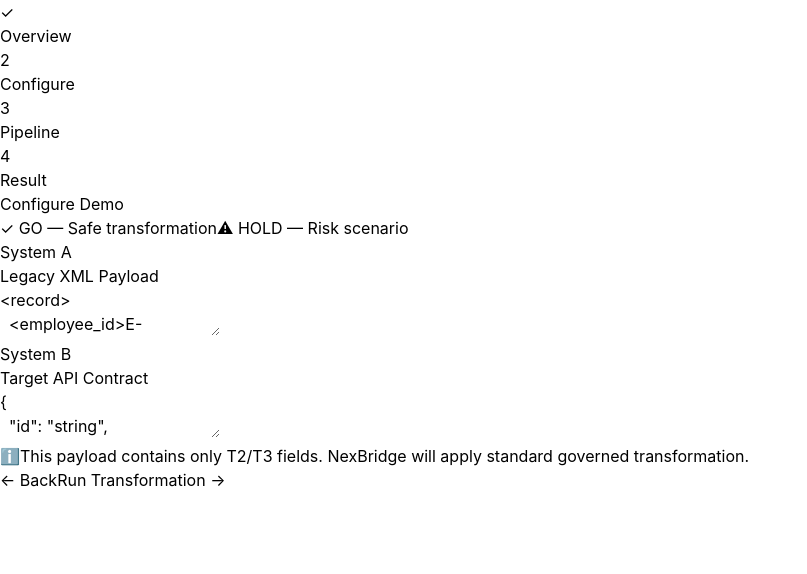
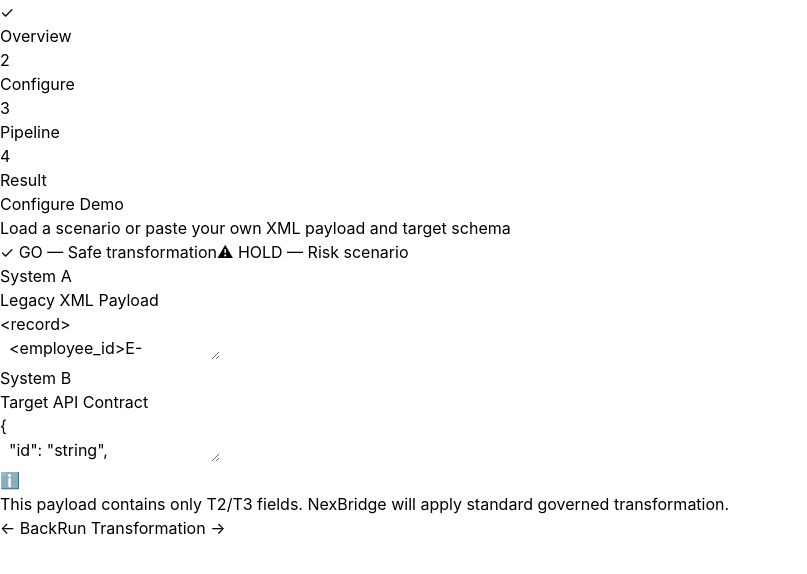
Before and after one commit to lasith-tekly/nexbridge, a React (Vite) app in the folder frontend/: page / in a window 1280 px wide. Both pictures are taken after a click on the button "See it in action →". Shown: the top 574 px of the page, without its empty margins (0-807 px from the left). Built offline with nearby package versions, Linux system fonts and the light colour scheme.

Commit message:
Complete ConfigurePage with ScenarioToggle, XmlViewer, and JsonViewer components

```diff
--- a/frontend/src/pages/ConfigurePage.tsx
+++ b/frontend/src/pages/ConfigurePage.tsx
@@ -1,4 +1,7 @@
 import React, { useState, useEffect } from 'react'
+import { ScenarioToggle } from '@/components/ScenarioToggle'
+import { XmlViewer } from '@/components/XmlViewer'
+import { JsonViewer } from '@/components/JsonViewer'
 import type { Scenario } from '@/types/nexbridge.types'
 
 interface ConfigurePageProps {
@@ -62,81 +65,70 @@
   return (
     <div className="min-h-[calc(100vh-120px)] bg-gray-950 px-4 py-8">
       <div className="max-w-6xl mx-auto">
-        <h1 className="text-3xl font-bold text-white mb-8">Configure Demo</h1>
-
-        <div className="flex gap-4 mb-8">
-          <button
-            onClick={() => setScenario('GO')}
-            className={`flex-1 py-3 px-6 rounded-lg font-semibold transition-colors ${
-              scenario === 'GO'
-                ? 'bg-indigo-600 text-white'
-                : 'bg-gray-800 text-gray-400 hover:bg-gray-700'
-            }`}
-          >
-            ✓ GO — Safe transformation
-          </button>
-          <button
-            onClick={() => setScenario('HOLD')}
-            className={`flex-1 py-3 px-6 rounded-lg font-semibold transition-colors ${
-              scenario === 'HOLD'
-                ? 'bg-indigo-600 text-white'
-                : 'bg-gray-800 text-gray-400 hover:bg-gray-700'
-            }`}
-          >
-            ⚠ HOLD — Risk scenario
-          </button>
+        <div className="mb-6">
+          <h1 className="text-3xl font-bold text-white">Configure Demo</h1>
+          <p className="text-gray-400 mt-2">
+            Load a scenario or paste your own XML payload and target schema
+          </p>
         </div>
 
-        <div className="grid grid-cols-1 md:grid-cols-2 gap-6 mb-6">
+        <div className="mb-6">
+          <ScenarioToggle scenario={scenario} onChange={setScenario} />
+        </div>
+
+        <div className="grid grid-cols-1 md:grid-cols-2 gap-6 mt-6">
           <div>
-            <h2 className="text-xl font-semibold text-white mb-2">System A</h2>
-            <p className="text-gray-400 text-sm mb-4">Legacy XML Payload</p>
-            <textarea
-              value={xmlValue}
-              onChange={(e) => setXmlValue(e.target.value)}
-              className="w-full h-64 bg-gray-900 border border-gray-800 rounded-lg p-4 text-green-400 font-mono text-sm resize-none focus:outline-none focus:ring-2 focus:ring-indigo-500"
-              spellCheck={false}
+            <div className="mb-4">
+              <h2 className="text-lg font-semibold text-white">System A</h2>
+              <p className="text-sm text-gray-400 mt-1">Legacy XML Payload</p>
+            </div>
+            <XmlViewer
+              content={xmlValue}
+              editable={true}
+              onChange={(val) => setXmlValue(val)}
+              highlightFields={scenario === 'HOLD' ? ['weight_limit'] : []}
             />
           </div>
 
           <div>
-            <h2 className="text-xl font-semibold text-white mb-2">System B</h2>
-            <p className="text-gray-400 text-sm mb-4">Target API Contract</p>
-            <textarea
-              value={schemaValue}
-              onChange={(e) => setSchemaValue(e.target.value)}
-              className="w-full h-64 bg-gray-900 border border-gray-800 rounded-lg p-4 text-blue-400 font-mono text-sm resize-none focus:outline-none focus:ring-2 focus:ring-indigo-500"
-              spellCheck={false}
+            <div className="mb-4">
+              <h2 className="text-lg font-semibold text-white">System B</h2>
+              <p className="text-sm text-gray-400 mt-1">Target API Contract</p>
+            </div>
+            <JsonViewer
+              content={schemaValue}
+              editable={true}
+              onChange={(val) => setSchemaValue(val)}
             />
           </div>
         </div>
 
         {scenario === 'GO' ? (
-          <div className="bg-gray-900 border border-gray-700 rounded-lg p-4 mb-8">
+          <div className="bg-gray-900 border border-gray-700 rounded-lg p-4 mt-4 flex items-start gap-3">
+            <span className="text-xl">ℹ️</span>
             <p className="text-gray-400 text-sm">
-              <span className="text-blue-400 mr-2">ℹ️</span>
               This payload contains only T2/T3 fields. NexBridge will apply standard governed transformation.
             </p>
           </div>
         ) : (
-          <div className="bg-amber-900 bg-opacity-20 border border-amber-700 rounded-lg p-4 mb-8">
-            <p className="text-amber-200 text-sm">
-              <span className="text-amber-400 mr-2">⚠️</span>
+          <div className="bg-amber-950 border border-amber-800 rounded-lg p-4 mt-4 flex items-start gap-3">
+            <span className="text-xl">⚠️</span>
+            <p className="text-amber-300 text-sm">
               This payload contains weight_limit — a T1 Safety Critical field. NexBridge will apply dual-agent verification with 100% confidence threshold. Any ambiguity will trigger a HOLD.
             </p>
           </div>
         )}
 
-        <div className="flex justify-between">
+        <div className="flex justify-between mt-6">
           <button
             onClick={onBack}
-            className="bg-gray-800 hover:bg-gray-700 text-white font-semibold px-6 py-3 rounded-lg transition-colors"
+            className="bg-gray-800 hover:bg-gray-700 text-white px-6 py-3 rounded-lg transition-colors"
           >
             ← Back
           </button>
           <button
             onClick={onNext}
-            className="bg-indigo-600 hover:bg-indigo-500 text-white font-semibold px-6 py-3 rounded-lg transition-colors"
+            className="bg-indigo-600 hover:bg-indigo-500 text-white px-6 py-3 rounded-lg font-medium transition-colors"
           >
             Run Transformation →
           </button>
```
Also changed, not shown: 1 other file (tests, documents, lock files or other folders).
